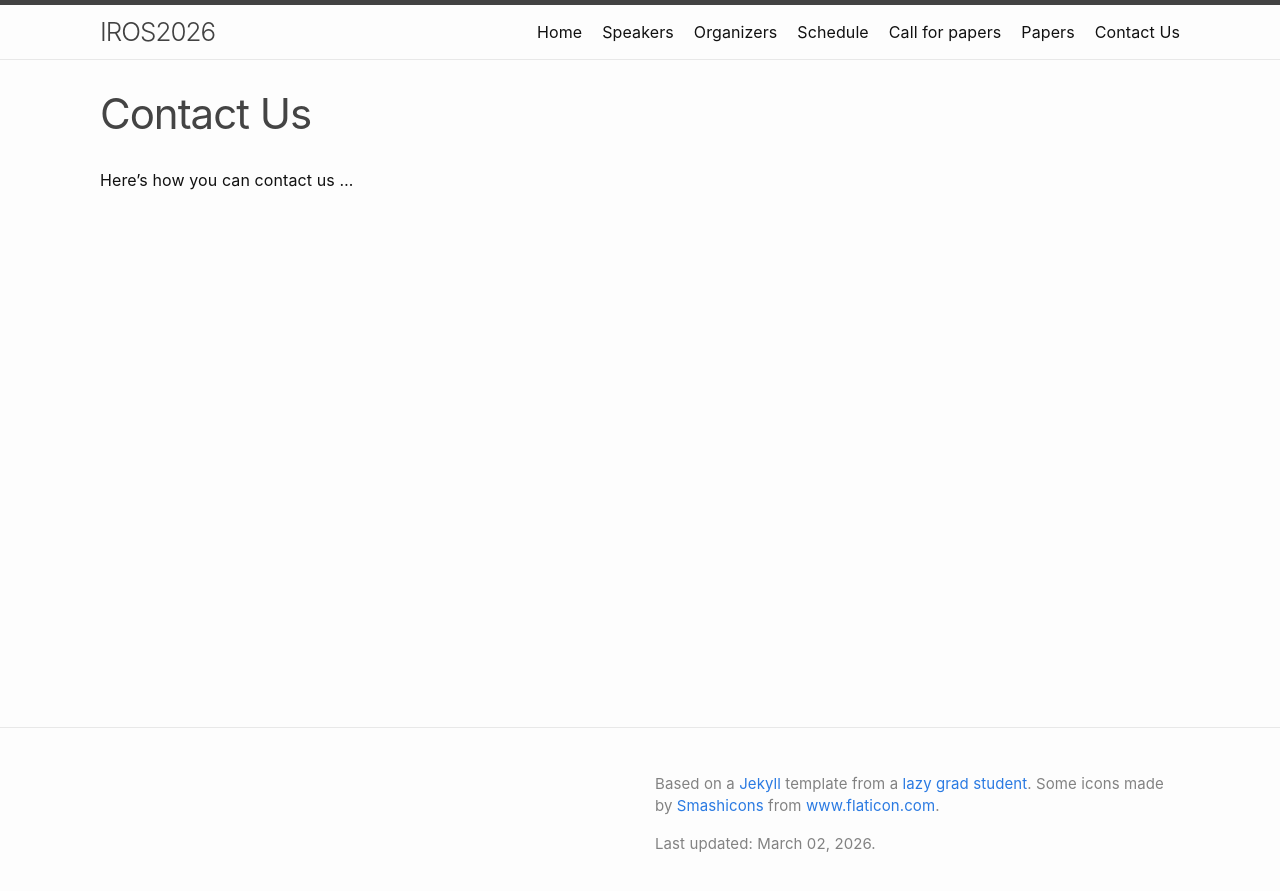
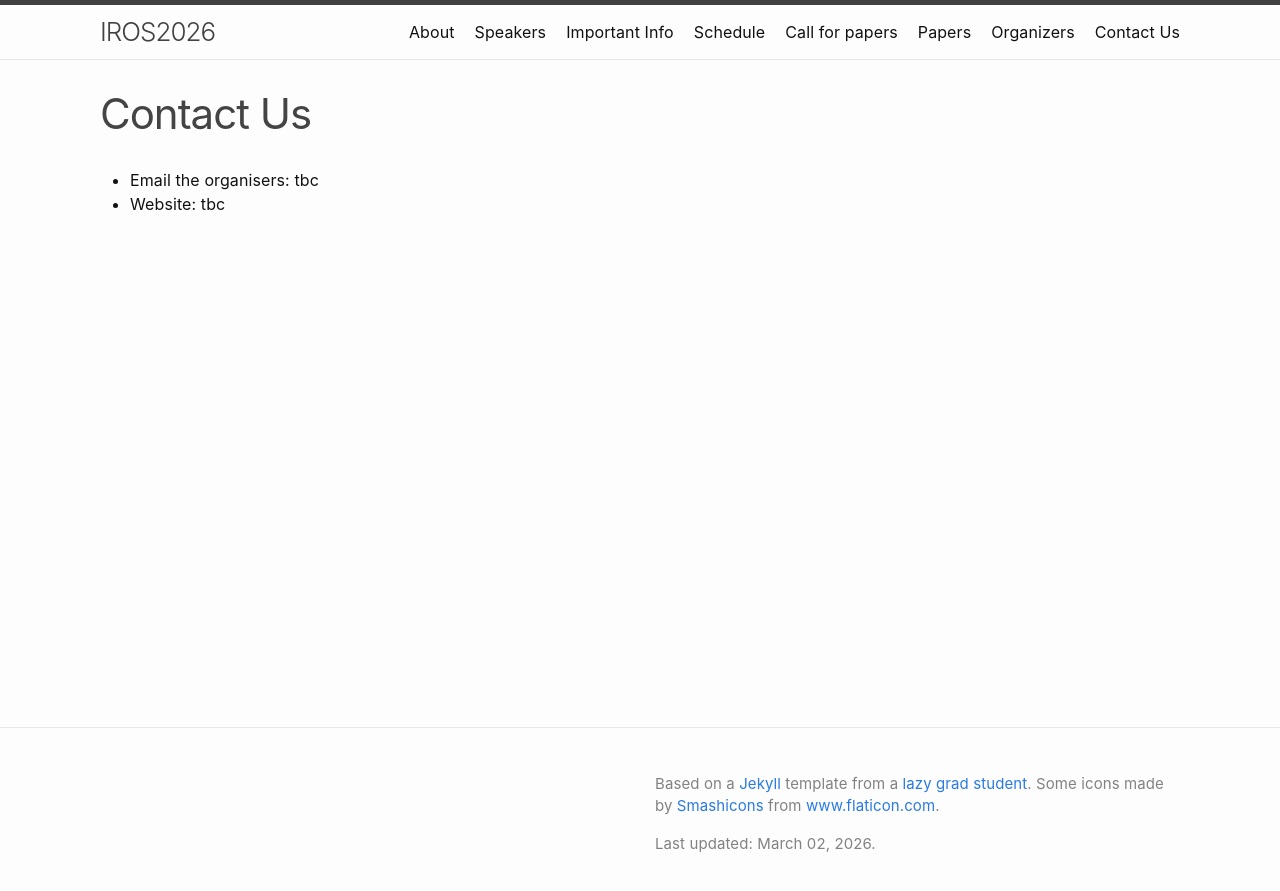
Before and after one commit to aistairc/IROS2026-workshop, a Jekyll site: the page built from contactus.md, in a window 1280 px wide. Shown: the top 891 px of the page. Built offline with Jekyll 4.4.1, drawn with Linux system fonts in a browser that asks for light colours.

```diff
--- a/_config.yml
+++ b/_config.yml
@@ -24,6 +24,7 @@ email: your-email@example.com
 #   [description for the workshop site here.]
 baseurl: "" # the subpath of your site, e.g. /blog
 url: "" # the base hostname & protocol for your site, e.g. http://example.com
+header_url: "https://2026.ieee-iros.org/"
 #SNS contact info
 twitter_username: [username here]
 github_username:  [username here]
@@ -35,12 +36,11 @@ plugins:
 # If you want to link only specific pages in your header, uncomment
 # this and add the path to the pages in order as they should show up
 header_pages:
-- index.md
 - speakers.md
-- organizers.md
 - schedule.md
 - callforpapers.md
 - papers.md
+- organizers.md
 - contactus.md
 
 # # Specify the name of a file to show as a masthead graphic at the top of each page, instead of a title, here:
--- a/_includes/header.html
+++ b/_includes/header.html
@@ -1,31 +1,39 @@
-<header class="site-header">
+<header class="site-header" role="banner">
+
   <div class="wrapper">
     {%- assign default_paths = site.pages | map: "path" -%}
     {%- assign page_paths = site.header_pages | default: default_paths -%}
-    {%- assign titles_size = site.pages | map: 'title' | join: '' | size -%}
-    <!-- <a class="site-title" rel="author" href="{{ "/" | relative_url }}">{{ site.title | escape }}</a> -->
+
     {%- if site.masthead -%}
       <a href="{{ "/" | relative_url }}"><img class="site-masthead" src="{{ site.masthead | relative_url }}" alt="{{ site.masthead_description }}" /></a>
     {%- else -%}
-      <a class="site-title" rel="author" href="{{ "/" | relative_url }}">{{ site.title | escape }}</a>
+      {%- if site.header_url -%}
+        <a class="site-title" rel="author" href="{{ site.header_url }}" target="_blank">{{ site.title | escape }}</a>
+      {%- else -%}
+        <a class="site-title" rel="author" href="{{ "/" | relative_url }}">{{ site.title | escape }}</a>
+      {%- endif -%}
     {%- endif -%}
 
-    {%- if titles_size > 0 -%}
+    {%- if page_paths -%}
       <nav class="site-nav">
         <input type="checkbox" id="nav-trigger" class="nav-trigger" />
         <label for="nav-trigger">
           <span class="menu-icon">
             <svg viewBox="0 0 18 15" width="18px" height="15px">
-              <path d="M18,1.484c0,0.82-0.665,1.484-1.484,1.484H1.484C0.665,2.969,0,2.304,0,1.484l0,0C0,0.665,0.665,0,1.484,0 h15.032C17.335,0,18,0.665,18,1.484L18,1.484z M18,7.516C18,8.335,17.335,9,16.516,9H1.484C0.665,9,0,8.335,0,7.516l0,0 c0-0.82,0.665-1.484,1.484-1.484h15.032C17.335,6.031,18,6.696,18,7.516L18,7.516z M18,13.516C18,14.335,17.335,15,16.516,15H1.484 C0.665,15,0,14.335,0,13.516l0,0c0-0.82,0.665-1.483,1.484-1.483h15.032C17.335,12.031,18,12.695,18,13.516L18,13.516z"/>
+              <path d="M18,1.484c0,0.82-0.665,1.484-1.484,1.484H1.484C0.665,2.969,0,2.304,0,1.484l0,0C0,0.665,0.665,0,1.484,0 h15.032C17.335,0,18,0.665,18,1.484L18,1.484z M18,7.516C18,8.335,17.335,9,16.516,9H1.484C0.665,9,0,8.335,0,7.516l0,0 c0-0.82,0.665-1.484,1.484-1.484h15.032C17.335,6.031,18,6.696,18,7.516L18,7.516z M18,13.516C18,14.335,17.335,15,16.516,15H1.484 C0.665,15,0,14.335,0,13.516l0,0c0-0.82,0.665-1.484,1.484-1.484h15.032C17.335,12.031,18,12.696,18,13.516L18,13.516z"/>
             </svg>
           </span>
         </label>
 
         <div class="trigger">
+          <a class="page-link" href="{{ '/#about' | relative_url }}">About</a>
           {%- for path in page_paths -%}
             {%- assign my_page = site.pages | where: "path", path | first -%}
-            {%- if my_page.title -%}
-            <a class="page-link" href="{{ my_page.url | relative_url }}">{{ my_page.title | escape }}</a>
+            {%- if my_page.title and my_page.title != "Home" -%}
+              <a class="page-link" href="{{ my_page.url | relative_url }}">{{ my_page.title | escape }}</a>
+              {%- if path == "speakers.md" -%}
+                <a class="page-link" href="{{ '/#important-info' | relative_url }}">Important Info</a>
+              {%- endif -%}
             {%- endif -%}
           {%- endfor -%}
         </div>
--- a/contactus.md
+++ b/contactus.md
@@ -4,4 +4,5 @@ title: Contact Us
 permalink: /contactus/
 ---
 
-Here's how you can contact us ...
+- Email the organisers: tbc
+- Website: tbc
```
Also changed, not shown: navigation.yml (added, +14 -0 lines), papers.md (+3 -1 lines).
